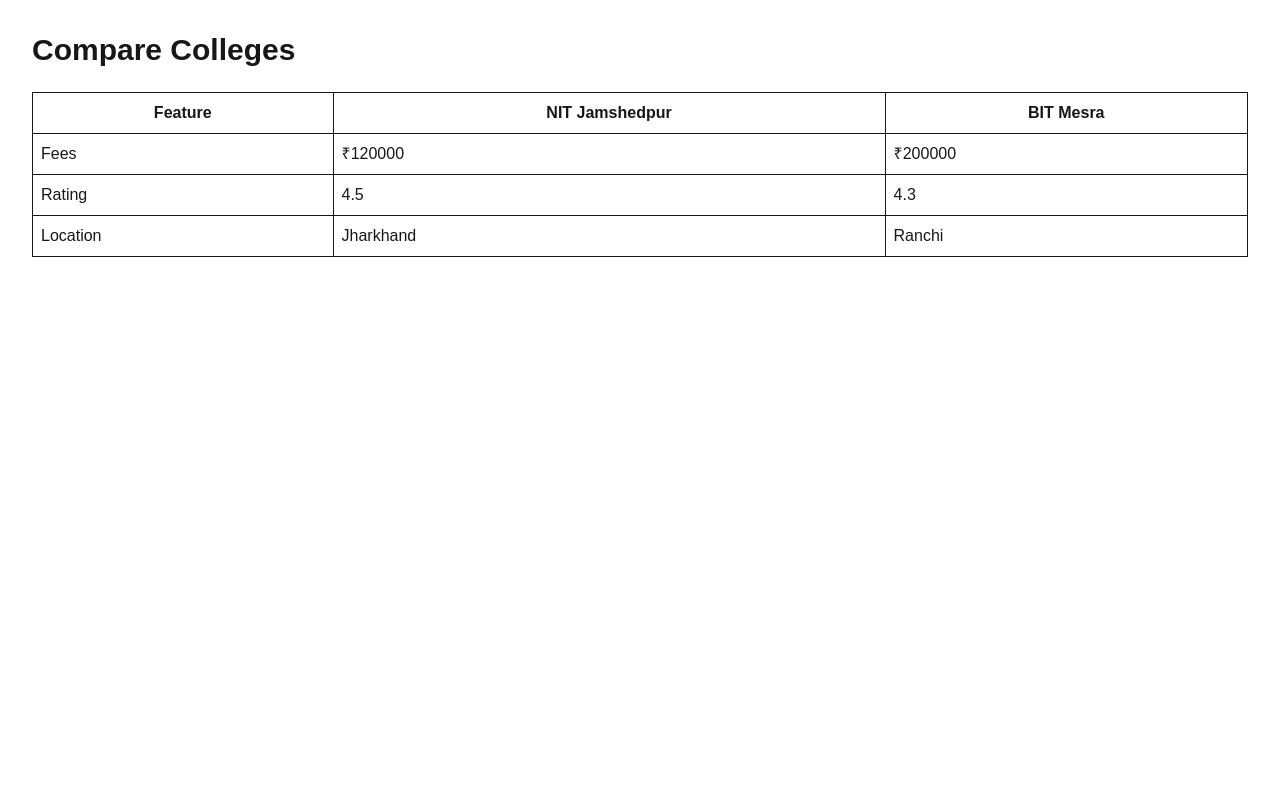
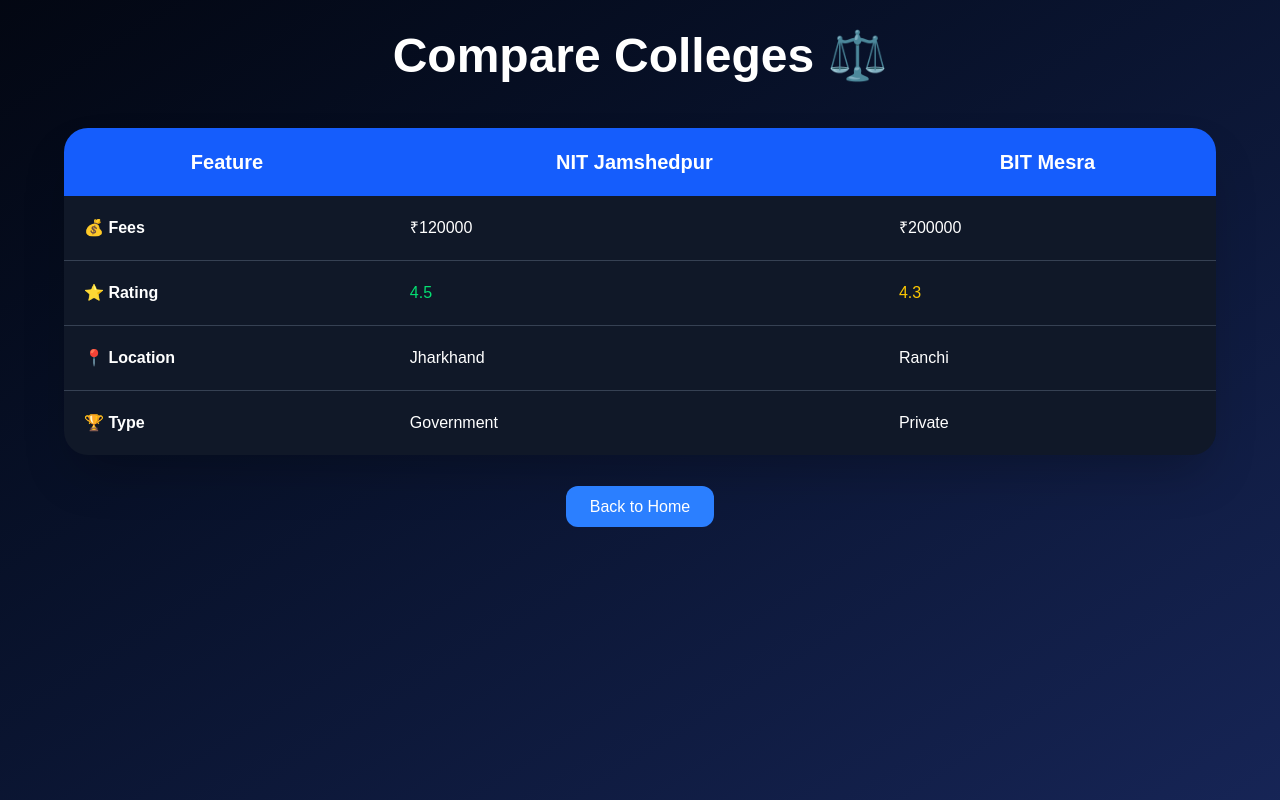
Before and after one commit to suvmshukla/college-finder, a Next.js app: page /compare in a window 1280 px wide. Built offline with nearby package versions, Linux system fonts and the light colour scheme.

Commit message:
Added dynamic college pages and filters

```diff
--- /dev/null
+++ b/app/api/colleges/[id]/route.ts
@@ -0,0 +1,19 @@
+import { NextResponse } from "next/server";
+import { PrismaClient } from "@prisma/client";
+
+const prisma = new PrismaClient();
+
+export async function GET(
+  request: Request,
+  { params }: { params: Promise<{ id: string }> }
+) {
+  const { id } = await params;
+
+  const college = await prisma.college.findUnique({
+    where: {
+      id: Number(id),
+    },
+  });
+
+  return NextResponse.json(college);
+}
--- /dev/null
+++ b/app/college/[id]/page.tsx
@@ -0,0 +1,68 @@
+async function getCollege(id: string) {
+  const res = await fetch(
+    `http://localhost:3000/api/colleges/${id}`,
+    {
+      cache: "no-store",
+    }
+  );
+
+  return res.json();
+}
+
+export default async function CollegeDetails({
+  params,
+}: {
+  params: Promise<{ id: string }>;
+}) {
+  const { id } = await params;
+
+  const college = await getCollege(id);
+
+  return (
+    <div className="min-h-screen bg-gradient-to-br from-gray-950 to-blue-950 text-white p-8">
+      <div className="max-w-5xl mx-auto">
+
+        <img
+          src="https://images.unsplash.com/photo-1562774053-701939374585?w=1200"
+          alt="College"
+          className="w-full h-96 object-cover rounded-3xl shadow-2xl mb-8"
+        />
+
+        <div className="bg-gray-900/70 p-8 rounded-3xl">
+
+          <h1 className="text-5xl font-bold mb-6 text-blue-400">
+            {college.name}
+          </h1>
+
+          <div className="grid md:grid-cols-3 gap-6 mb-8">
+
+            <div className="bg-gray-800 p-5 rounded-2xl">
+              <p>📍 {college.location}</p>
+            </div>
+
+            <div className="bg-gray-800 p-5 rounded-2xl">
+              <p>💰 ₹{college.fees}</p>
+            </div>
+
+            <div className="bg-gray-800 p-5 rounded-2xl">
+              <p>⭐ {college.rating}</p>
+            </div>
+
+          </div>
+
+          <p className="text-gray-300 text-lg">
+            {college.description}
+          </p>
+
+          <a
+            href="/"
+            className="inline-block mt-8 bg-blue-500 px-6 py-3 rounded-xl"
+          >
+            Back to Home
+          </a>
+
+        </div>
+      </div>
+    </div>
+  );
+}
--- a/app/compare/page.tsx
+++ b/app/compare/page.tsx
@@ -1,39 +1,56 @@
 export default function ComparePage() {
   return (
-    <div className="p-8">
-      <h1 className="text-3xl font-bold mb-6">
-        Compare Colleges
+    <div className="min-h-screen bg-gradient-to-br from-gray-950 to-blue-950 text-white p-8">
+      <h1 className="text-5xl font-bold text-center mb-12">
+        Compare Colleges ⚖️
       </h1>
 
-      <table className="border w-full">
+      <div className="max-w-6xl mx-auto bg-gray-900 rounded-3xl shadow-2xl overflow-hidden">
+        <table className="w-full">
           <thead>
-          <tr>
-            <th className="border p-2">Feature</th>
-            <th className="border p-2">NIT Jamshedpur</th>
-            <th className="border p-2">BIT Mesra</th>
+            <tr className="bg-blue-600 text-white">
+              <th className="p-5 text-xl">Feature</th>
+              <th className="p-5 text-xl">NIT Jamshedpur</th>
+              <th className="p-5 text-xl">BIT Mesra</th>
             </tr>
           </thead>
 
           <tbody>
-          <tr>
-            <td className="border p-2">Fees</td>
-            <td className="border p-2">₹120000</td>
-            <td className="border p-2">₹200000</td>
+            <tr className="border-b border-gray-700 hover:bg-gray-800">
+              <td className="p-5 font-semibold">💰 Fees</td>
+              <td className="p-5">₹120000</td>
+              <td className="p-5">₹200000</td>
             </tr>
 
-          <tr>
-            <td className="border p-2">Rating</td>
-            <td className="border p-2">4.5</td>
-            <td className="border p-2">4.3</td>
+            <tr className="border-b border-gray-700 hover:bg-gray-800">
+              <td className="p-5 font-semibold">⭐ Rating</td>
+              <td className="p-5 text-green-400">4.5</td>
+              <td className="p-5 text-yellow-400">4.3</td>
             </tr>
 
-          <tr>
-            <td className="border p-2">Location</td>
-            <td className="border p-2">Jharkhand</td>
-            <td className="border p-2">Ranchi</td>
+            <tr className="border-b border-gray-700 hover:bg-gray-800">
+              <td className="p-5 font-semibold">📍 Location</td>
+              <td className="p-5">Jharkhand</td>
+              <td className="p-5">Ranchi</td>
+            </tr>
+
+            <tr className="hover:bg-gray-800">
+              <td className="p-5 font-semibold">🏆 Type</td>
+              <td className="p-5">Government</td>
+              <td className="p-5">Private</td>
             </tr>
           </tbody>
         </table>
       </div>
+
+      <div className="text-center mt-10">
+        <a
+          href="/"
+          className="bg-blue-500 hover:bg-blue-600 px-6 py-3 rounded-xl"
+        >
+          Back to Home
+        </a>
+      </div>
+    </div>
   );
 }
--- a/app/page.tsx
+++ b/app/page.tsx
@@ -1,10 +1,13 @@
 "use client";
 
 import { useEffect, useState } from "react";
+import Link from "next/link";
 
 export default function Home() {
-  const [colleges, setColleges] = useState([]);
+  const [colleges, setColleges] = useState<any[]>([]);
   const [search, setSearch] = useState("");
+  const [location, setLocation] = useState("");
+  const [rating, setRating] = useState("");
 
   useEffect(() => {
     fetch("/api/colleges")
@@ -12,39 +15,116 @@
       .then((data) => setColleges(data));
   }, []);
 
-  const filtered = colleges.filter((college: any) =>
-    college.name.toLowerCase().includes(search.toLowerCase())
+  const filtered = colleges.filter((college) => {
+    return (
+      college.name.toLowerCase().includes(search.toLowerCase()) &&
+      (location === "" || college.location === location) &&
+      (rating === "" || college.rating >= Number(rating))
     );
+  });
 
   return (
-    <div className="p-8">
-      <h1 className="text-3xl font-bold mb-6">
-        College Discovery Platform
+    <div className="min-h-screen bg-gray-950 text-white">
+      {/* Navbar */}
+      <nav className="flex justify-between items-center px-8 py-4 border-b border-gray-800">
+        <h1 className="text-2xl font-bold text-blue-400">
+          CollegeFinder
         </h1>
 
+        <Link
+          href="/compare"
+          className="bg-blue-500 hover:bg-blue-600 px-4 py-2 rounded-lg"
+        >
+          Compare Colleges
+        </Link>
+      </nav>
+
+      {/* Hero Section */}
+      <div className="text-center py-16">
+        <h1 className="text-5xl font-bold mb-4">
+          Find Your Dream College 🎓
+        </h1>
+
+        <p className="text-gray-400 text-lg">
+          Search, Compare and Explore Top Colleges
+        </p>
+      </div>
+
+      {/* Search Bar */}
+      <div className="max-w-4xl mx-auto px-4">
         <input
           type="text"
           placeholder="Search College..."
-        className="border p-2 w-full mb-4 text-black"
+          className="w-full p-4 rounded-xl bg-white text-black border border-gray-300"
           value={search}
           onChange={(e) => setSearch(e.target.value)}
         />
+      </div>
 
-      {filtered.map((college: any) => (
+      {/* Filters */}
+      <div className="max-w-4xl mx-auto px-4 flex gap-4 mt-4">
+        <select
+          className="p-3 rounded-lg text-black flex-1"
+          value={location}
+          onChange={(e) => setLocation(e.target.value)}
+        >
+          <option value="">All Locations</option>
+          <option value="Jharkhand">Jharkhand</option>
+          <option value="Ranchi">Ranchi</option>
+          <option value="Bihar">Bihar</option>
+        </select>
+
+        <select
+          className="p-3 rounded-lg text-black flex-1"
+          value={rating}
+          onChange={(e) => setRating(e.target.value)}
+        >
+          <option value="">All Ratings</option>
+          <option value="4">4+</option>
+          <option value="4.5">4.5+</option>
+        </select>
+      </div>
+
+      {/* College Cards */}
+      <div className="grid md:grid-cols-2 lg:grid-cols-3 gap-6 p-8">
+        {filtered.map((college) => (
           <div
             key={college.id}
-          className="border p-4 rounded-lg mb-4"
+            className="bg-gray-900 rounded-2xl shadow-lg p-6 hover:scale-105 transition duration-300"
           >
-          <h2 className="text-xl font-bold">
+            <img
+              src="https://images.unsplash.com/photo-1562774053-701939374585?w=600"
+              alt="College"
+              className="rounded-xl mb-4 w-full h-48 object-cover"
+            />
+
+            <h2 className="text-2xl font-bold mb-2">
               {college.name}
             </h2>
 
             <p>📍 {college.location}</p>
-          <p>💰 Fees: ₹{college.fees}</p>
-          <p>⭐ Rating: {college.rating}</p>
-          <p>{college.description}</p>
+            <p>💰 ₹{college.fees}</p>
+            <p>⭐ {college.rating}</p>
+
+            <p className="mt-3 text-gray-400">
+              {college.description}
+            </p>
+
+            <Link
+              href={`/college/${college.id}`}
+              className="inline-block mt-4 bg-blue-500 hover:bg-blue-600 px-4 py-2 rounded-lg"
+            >
+              View Details
+            </Link>
           </div>
         ))}
       </div>
+
+      {/* Footer */}
+      <footer className="border-t border-gray-800 py-6 text-center text-gray-400">
+        <p>© 2026 CollegeFinder</p>
+        <p>Built with Next.js • Prisma • Neon DB</p>
+      </footer>
+    </div>
   );
 }
```
Lines whose indentation alone changed are shown as unchanged.
